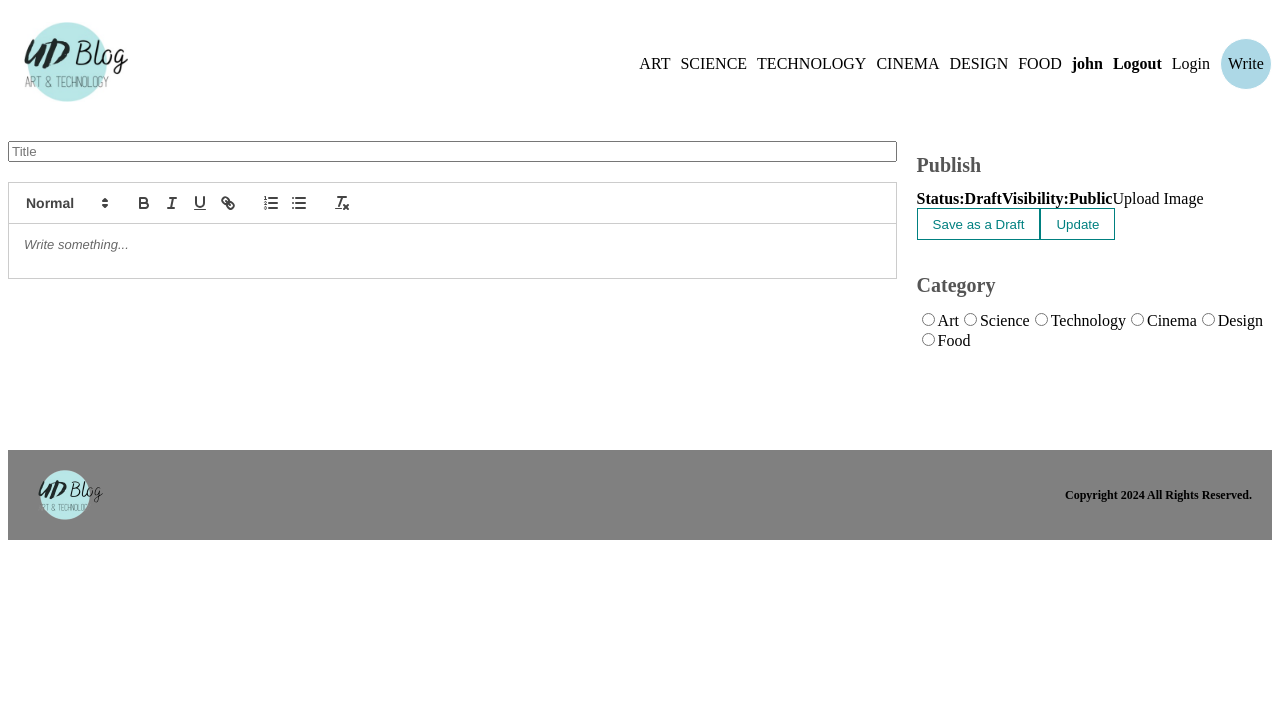
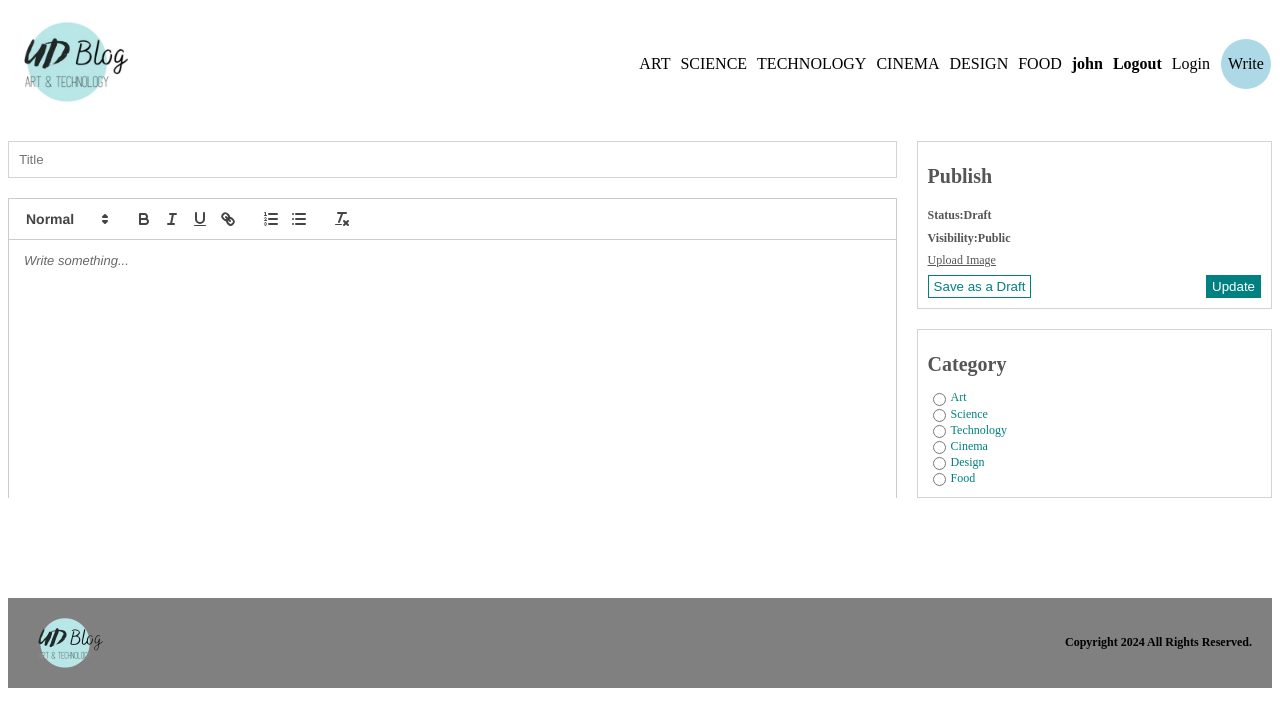
Before and after one commit to Udayanga-Deeshan/Blog-Application, a React (Vite) app in the folder frontend/: page /write in a window 1280 px wide. Shown: the top 726 px of the page. Built offline with nearby package versions, Linux system fonts and the light colour scheme.

Commit message:
applies styles to add post page

```diff
--- a/frontend/src/pages/Write/Write.css
+++ b/frontend/src/pages/Write/Write.css
@@ -14,3 +14,68 @@
     flex-direction: column;
     gap: 20px;
 }
+
+.content input {
+    padding: 10px;
+    border: 1px solid lightgray;
+}
+
+.editorContainer{
+    height: 300px;
+    overflow: scroll;
+
+}
+
+.editor{
+    height: 100%;
+    border: none;
+}
+
+
+.item{
+    border: 1px solid lightgray;
+    padding: 10px;
+    flex: 1;
+    display: flex;
+    flex-direction: column;
+    justify-content: space-between;
+    font-size: 12px;
+    color: #555;
+}
+
+.item h1{
+    font-size: 20px;
+}
+
+.file{
+    text-decoration: underline;
+    cursor: pointer;
+}
+
+.buttons{
+    display: flex;
+    justify-content: space-between;
+}
+
+.buttons > button:first-child{
+    cursor: pointer;
+    color: teal;
+    background-color: white;
+    border: 1px solid  teal;
+    padding: 3px 5px;
+}
+
+.buttons > button:last-child{
+    cursor: pointer;
+    color: white;
+    background-color: teal;
+    border: 1px solid  teal;
+    padding: 3px 5px;
+}
+
+.cat{
+    display: flex;
+    align-items: center;
+    gap: 2px;
+    color: teal;
+}
--- a/frontend/src/pages/Write/Write.jsx
+++ b/frontend/src/pages/Write/Write.jsx
@@ -12,6 +12,7 @@ const Write = () => {
         <input type="text" placeholder="Title" />
         <div className="editorContainer">
           <ReactQuill
+            className="editor"
             theme="snow"
             value={value}
             onChange={setValue}
@@ -22,10 +23,16 @@ const Write = () => {
       <div className="menu">
         <div className="item">
           <h1>Publish</h1>
-          <span><b>Status:</b>Draft</span>
-          <span><b>Visibility:</b>Public</span>
-          <input style={{display:"none"}} type="file" id="file" />
-          <label htmlFor="file">Upload Image</label>
+          <span>
+            <b>Status:</b>Draft
+          </span>
+          <span>
+            <b>Visibility:</b>Public
+          </span>
+          <input style={{ display: "none" }} type="file" id="file" />
+          <label className="file" htmlFor="file">
+            Upload Image
+          </label>
           <div className="buttons">
             <button>Save as a Draft</button>
             <button>Update</button>
@@ -33,19 +40,31 @@ const Write = () => {
         </div>
         <div className="item">
           <h1>Category</h1>
+          <div className="cat">
             <input type="radio" name="cat" id="art" value="art" />
             <label htmlFor="art">Art</label>
+          </div>
+
+          <div className="cat">
             <input type="radio" name="cat" id="science" value="science" />
-          <label htmlFor="science">Science</label>
+            <label htmlFor="science">Science</label>{" "}
+          </div>
+          <div className="cat">
             <input type="radio" name="cat" id="technology" value="technology" />
-          <label htmlFor="technology">Technology</label>
+            <label htmlFor="technology">Technology</label>{" "}
+          </div>
+          <div className="cat">
             <input type="radio" name="cat" id="cinema" value="cinema" />
             <label htmlFor="cinema">Cinema</label>
+          </div>
+          <div className="cat">
             <input type="radio" name="cat" id="design" value="design" />
             <label htmlFor="design">Design</label>
+          </div>
+          <div className="cat">
             <input type="radio" name="cat" id="food" value="food" />
             <label htmlFor="food">Food</label>
-
+          </div>
         </div>
       </div>
     </div>
```
Lines whose indentation alone changed are shown as unchanged.
